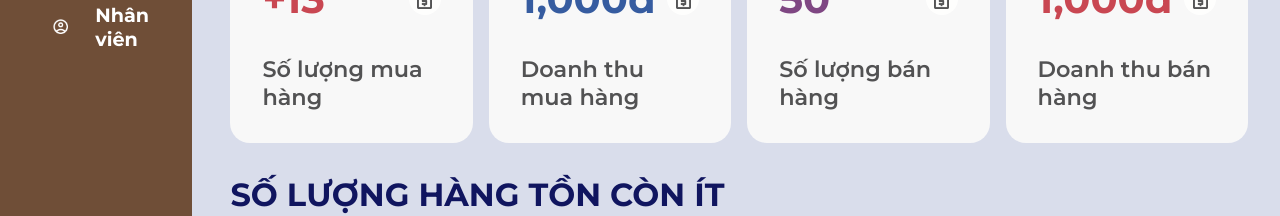
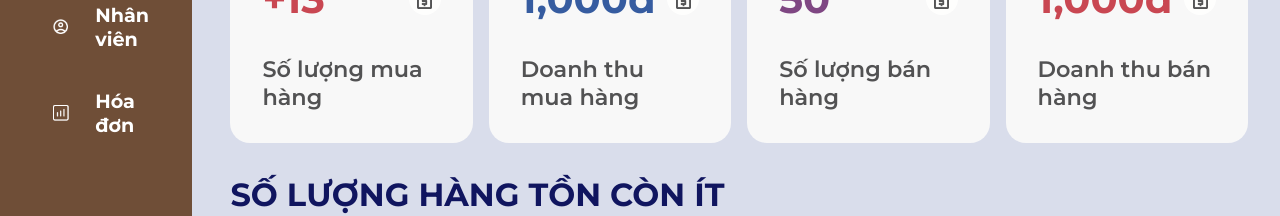
Before and after one commit to hidr0c/CoffeShopManagerWebsite, a Next.js app: page / in a window 1280 px wide. Shown: the part 458-674 px from the top of the page. Built offline with nearby package versions, Linux system fonts and the light colour scheme; a web font is replaced by a local one.

Commit message:
add invoice

```diff
--- a/src/app/components/sidebar/Sidebar.tsx
+++ b/src/app/components/sidebar/Sidebar.tsx
@@ -50,6 +50,7 @@ export default function Sidebar() {
         }
         label='Bán hàng'
         href='/sell' />
+
       <SideBarItem
         icon={<Image src={'/images/sidebar/statistic.png'}
           width={20} height={20}
@@ -74,6 +75,18 @@ export default function Sidebar() {
         }
         label='Nhân viên'
         href='/employee' />
+        <SideBarItem
+        icon={<Image src={'/images/sidebar/statistic.png'}
+          width={20} height={20}
+          alt='Hóa đơn'
+        />}
+        iconHover={<Image src={'/images/sidebar/statistic-hover.png'}
+          width={20} height={20}
+          alt='Hóa đơn'
+        />
+        }
+        label='Hóa đơn'
+        href='/invoice' />
     </div>
   )
 }
```
